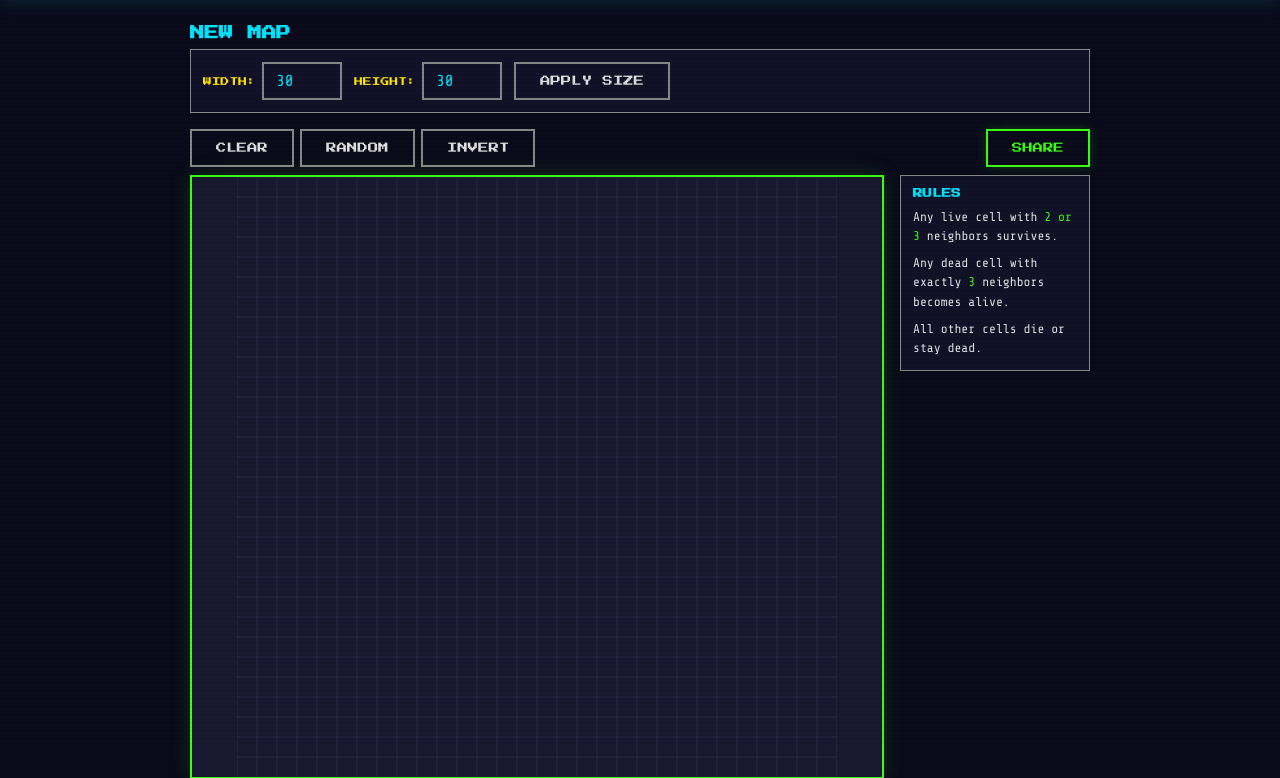
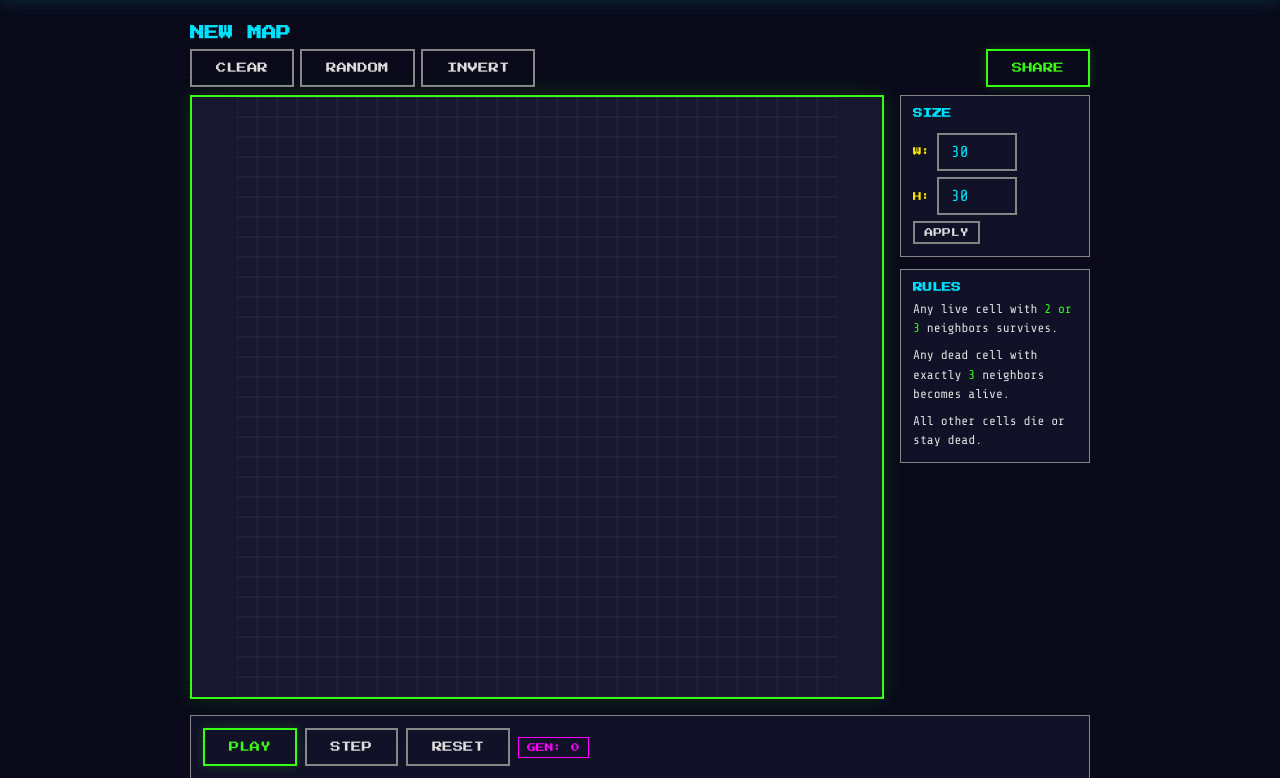
Before and after one commit to dluxem/gameoflife, a web app: page /edit.html in a window 1280 px wide. Shown: the part 54-832 px from the top of the page. Run offline with its HTML, style and script files only (its server is not run), Linux system fonts and the light colour scheme; data that the repository does not hold is empty.

Commit message:
Move size controls into sidebar above rules to reduce page height
The width/height inputs and apply button now live in the right sidebar
above the rules panel, eliminating a full-width row and saving vertical
space.

https://claude.ai/code/session_01GpExW7ALaTidPxn4m8j7ZK

```diff
--- a/public/css/site.css
+++ b/public/css/site.css
@@ -349,16 +349,6 @@ main {
 /* --- Edit page --- */
 .edit-container { max-width: 900px; margin: 0 auto; }
 .edit-header { margin-bottom: 0.5rem; }
-.edit-settings {
-    display: flex;
-    align-items: center;
-    gap: 0.75rem;
-    flex-wrap: wrap;
-    padding: 0.75rem;
-    margin-bottom: 1rem;
-    background: var(--bg-panel);
-    border: 1px solid var(--text-dim);
-}
 .form-row { display: flex; align-items: center; gap: 0.4rem; }
 .form-row label {
     font-family: var(--font-arcade);
@@ -389,18 +379,33 @@ main {
     max-width: 100%;
     image-rendering: pixelated;
 }
-.edit-rules {
+.edit-sidebar {
     width: 190px;
     flex-shrink: 0;
+    display: flex;
+    flex-direction: column;
+    gap: 0.75rem;
+}
+.edit-settings {
+    padding: 0.75rem;
+    background: var(--bg-panel);
+    border: 1px solid var(--text-dim);
+    display: flex;
+    flex-wrap: wrap;
+    align-items: center;
+    gap: 0.4rem;
+}
+.edit-rules {
     padding: 0.75rem;
     border: 1px solid var(--text-dim);
     background: var(--bg-panel);
 }
-.rules-title {
+.sidebar-title {
     font-family: var(--font-arcade);
     font-size: 0.6rem;
     color: var(--neon-cyan);
-    margin: 0 0 0.6rem 0;
+    margin: 0 0 0.5rem 0;
+    width: 100%;
 }
 .rules-list {
     list-style: none;
@@ -521,5 +526,5 @@ body::after {
     .speed-control { margin-left: 0; justify-content: center; }
     .share-form .arcade-input { max-width: 100%; }
     .edit-grid-row { flex-direction: column; }
-    .edit-rules { width: auto; }
+    .edit-sidebar { width: auto; }
 }
--- a/public/edit.html
+++ b/public/edit.html
@@ -25,18 +25,6 @@
                 <h1 class="map-title">NEW MAP</h1>
             </div>
 
-            <div class="edit-settings">
-                <div class="form-row">
-                    <label for="mapWidth">WIDTH:</label>
-                    <input type="number" id="mapWidth" value="30" min="3" max="160" class="arcade-input small" />
-                </div>
-                <div class="form-row">
-                    <label for="mapHeight">HEIGHT:</label>
-                    <input type="number" id="mapHeight" value="30" min="3" max="160" class="arcade-input small" />
-                </div>
-                <button id="btnApplySize" class="arcade-btn">APPLY SIZE</button>
-            </div>
-
             <div class="edit-toolbar">
                 <button id="btnClear" class="arcade-btn">CLEAR</button>
                 <button id="btnRandom" class="arcade-btn">RANDOM</button>
@@ -48,13 +36,27 @@
                 <div class="edit-area">
                     <canvas id="editCanvas"></canvas>
                 </div>
+                <div class="edit-sidebar">
+                    <div class="edit-settings">
+                        <h2 class="sidebar-title">SIZE</h2>
+                        <div class="form-row">
+                            <label for="mapWidth">W:</label>
+                            <input type="number" id="mapWidth" value="30" min="3" max="160" class="arcade-input small" />
+                        </div>
+                        <div class="form-row">
+                            <label for="mapHeight">H:</label>
+                            <input type="number" id="mapHeight" value="30" min="3" max="160" class="arcade-input small" />
+                        </div>
+                        <button id="btnApplySize" class="arcade-btn small">APPLY</button>
+                    </div>
                     <div class="edit-rules">
-                    <h2 class="rules-title">RULES</h2>
+                        <h2 class="sidebar-title">RULES</h2>
                         <ul class="rules-list">
                             <li>Any live cell with <span class="hl">2 or 3</span> neighbors survives.</li>
                             <li>Any dead cell with exactly <span class="hl">3</span> neighbors becomes alive.</li>
                             <li>All other cells die or stay dead.</li>
                         </ul>
+                    </div>
                 </div>
             </div>
 
```
Lines whose indentation alone changed are shown as unchanged.
